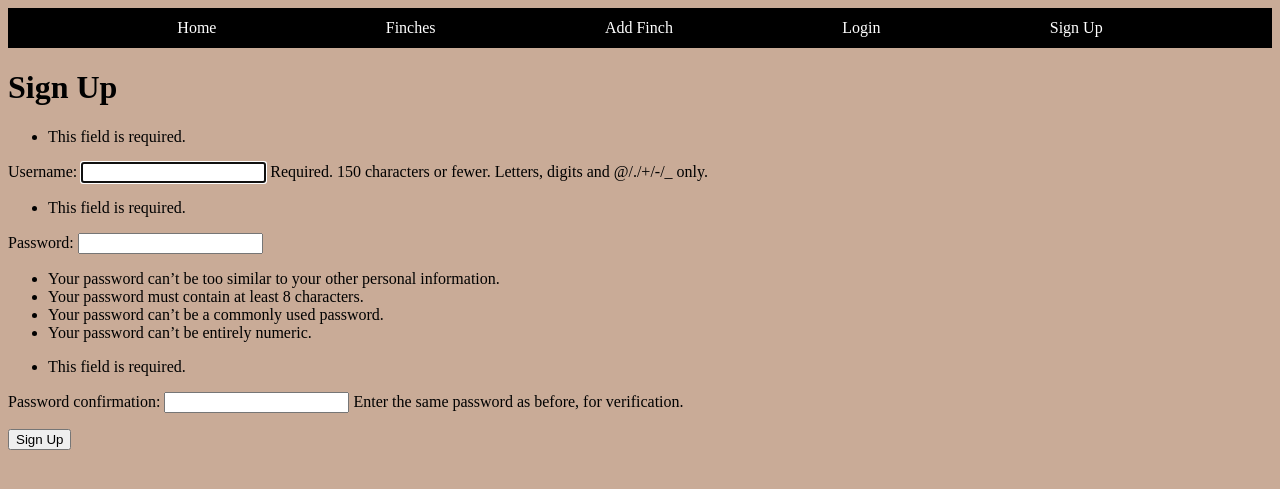
After one commit to aparks4/finch-collector, a Django app: page /accounts/signup/ in a window 1280 px wide. The commit adds this page. Shown: the top 489 px of the page. Run offline with Django 4.2, Linux system fonts and the light colour scheme.

Commit message:
user auth

```diff
--- a/finch_collector/settings.py
+++ b/finch_collector/settings.py
@@ -124,3 +124,7 @@ STATICFILES_DIRS = [os.path.join(BASE_DIR, 'main_app/static')]
 # https://docs.djangoproject.com/en/4.1/ref/settings/#default-auto-field
 
 DEFAULT_AUTO_FIELD = 'django.db.models.BigAutoField'
+
+# Add this variable to specify where successful logins should redirect to
+LOGIN_REDIRECT_URL = '/finches/'
+LOGOUT_REDIRECT_URL = '/'
--- a/finch_collector/urls.py
+++ b/finch_collector/urls.py
@@ -18,5 +18,6 @@ from django.urls import path, include
 
 urlpatterns = [
     path('admin/', admin.site.urls),
-    path('', include('main_app.urls'))
+    path('', include('main_app.urls')),
+    path('accounts/', include('django.contrib.auth.urls')),
 ]
--- a/main_app/models.py
+++ b/main_app/models.py
@@ -1,4 +1,5 @@
 from django.db import models
+from django.contrib.auth.models import User
 
 # Create your models here.
 
@@ -7,6 +8,7 @@ class Finch(models.Model):
     name = models.CharField(max_length=100)
     img = models.CharField(max_length=250)
     bio = models.TextField(max_length=500)
+    user = models.ForeignKey(User, on_delete=models.CASCADE, default=1)
 
     def __str__(self):
         return self.name
--- a/main_app/templates/base.html
+++ b/main_app/templates/base.html
@@ -14,7 +14,15 @@
         <a class="nav-a" href="/">Home</a>
         <a class="nav-a" href="/finches">Finches</a>
         <a class="nav-a" href="{% url 'finch_create' %}">Add Finch</a>
+        {% if user.is_authenticated %}
+            <span class="nav-a">Welcome: {{user.username}}</span>
+            <a class="nav-a" href="{% url 'logout' %}">Logout</a>
+        {% else %}
+            <a class="nav-a" href="{% url 'login' %}">Login</a>
+            <a class="nav-a" href="{% url 'signup' %}">Sign Up</a>
+        {% endif %}
     </nav>
+
 
     {% block content %}{% endblock %}
 
--- /dev/null
+++ b/main_app/templates/registration/signup.html
@@ -0,0 +1,10 @@
+{% extends 'base.html' %} {% block content %}
+
+<h1>Sign Up</h1>
+<form method="post" action="{% url 'signup' %}">
+    {% csrf_token %} {{ form.as_p }}
+    <input type="submit" class="btn" value="Sign Up" />
+    <input type="hidden" name="next" value="{{ next }}" />
+</form>
+
+{% endblock %}
--- a/main_app/urls.py
+++ b/main_app/urls.py
@@ -11,5 +11,6 @@ urlpatterns = [
     path('finches/<int:pk>/delete', views.FinchDelete.as_view(), name="finch_delete"),
     path('finches/<int:pk>/pictures/new/', views.PictureCreate.as_view(), name="picture_create"),
     path('albums/<int:pk>/<int:picture_pk>/', views.AlbumPictureAssoc.as_view(), name="album_picture_assoc"),
+    path('accounts/signup/', views.Signup.as_view(), name="signup"),
 
 ]
--- a/main_app/views.py
+++ b/main_app/views.py
@@ -1,9 +1,15 @@
-from django.shortcuts import redirect
+from django.shortcuts import redirect, render
+from django.urls import reverse
 from django.views import View
 from django.views.generic.base import TemplateView
 from .models import Finch, Picture, Album
 from django.views.generic.edit import CreateView, UpdateView, DeleteView
 from django.views.generic import DetailView
+from django.contrib.auth import login
+from django.contrib.auth.forms import UserCreationForm
+from django.contrib.auth.decorators import login_required
+from django.utils.decorators import method_decorator
+
 
 # Create your views here.
 
@@ -15,6 +21,7 @@ class Home(TemplateView):
         context["albums"] = Album.objects.all()
         return context
 
+@method_decorator(login_required, name='dispatch')
 class FinchList(TemplateView):
     template_name = "finch_list.html"
 
@@ -22,10 +29,10 @@ class FinchList(TemplateView):
         context = super().get_context_data(**kwargs)
         name = self.request.GET.get("name")
         if name != None:
-            context["finches"] = Finch.objects.filter(name__icontains=name)
+            context["finches"] = Finch.objects.filter(name__icontains=name, user=self.request.user)
             context["header"] = f"Searching for {name}..."
         else:
-            context["finches"] = Finch.objects.all()
+            context["finches"] = Finch.objects.filter(user=self.request.user)
             context["header"] = "Trending Finches"
         return context
 
@@ -34,6 +41,14 @@ class FinchCreate(CreateView):
     fields = ['name', 'img', 'bio']
     template_name = "finch_create.html"
     success_url = "/finches"
+
+    def form_valid(self, form):
+        form.instance.user = self.request.user
+        return super(FinchCreate, self).form_valid(form)
+
+    def get_success_url(self):
+        print(self.kwargs)
+        return reverse('finch_detail', kwargs={'pk': self.object.pk})
 
 class FinchDetail(DetailView):
     model = Finch
@@ -73,3 +88,15 @@ class AlbumPictureAssoc(View):
         if assoc == "add":
             Album.objects.get(pk=pk).pictures.add(picture_pk)
         return redirect('home')
+
+class Signup(View):
+    # show a form to fill out
+    def get(self, request):
+        form = UserCreationForm(request.POST)
+        if form.is_valid():
+            user = form.save()
+            login(request, user)
+            return redirect("artist_list")
+        else:
+            context = {"form": form}
+            return render(request, "registration/signup.html", context)
```
Also changed, not shown: main_app/templates/registration/login.html (added, +10 -0 lines), main_app/migrations/0007_finch_user.py (added).
